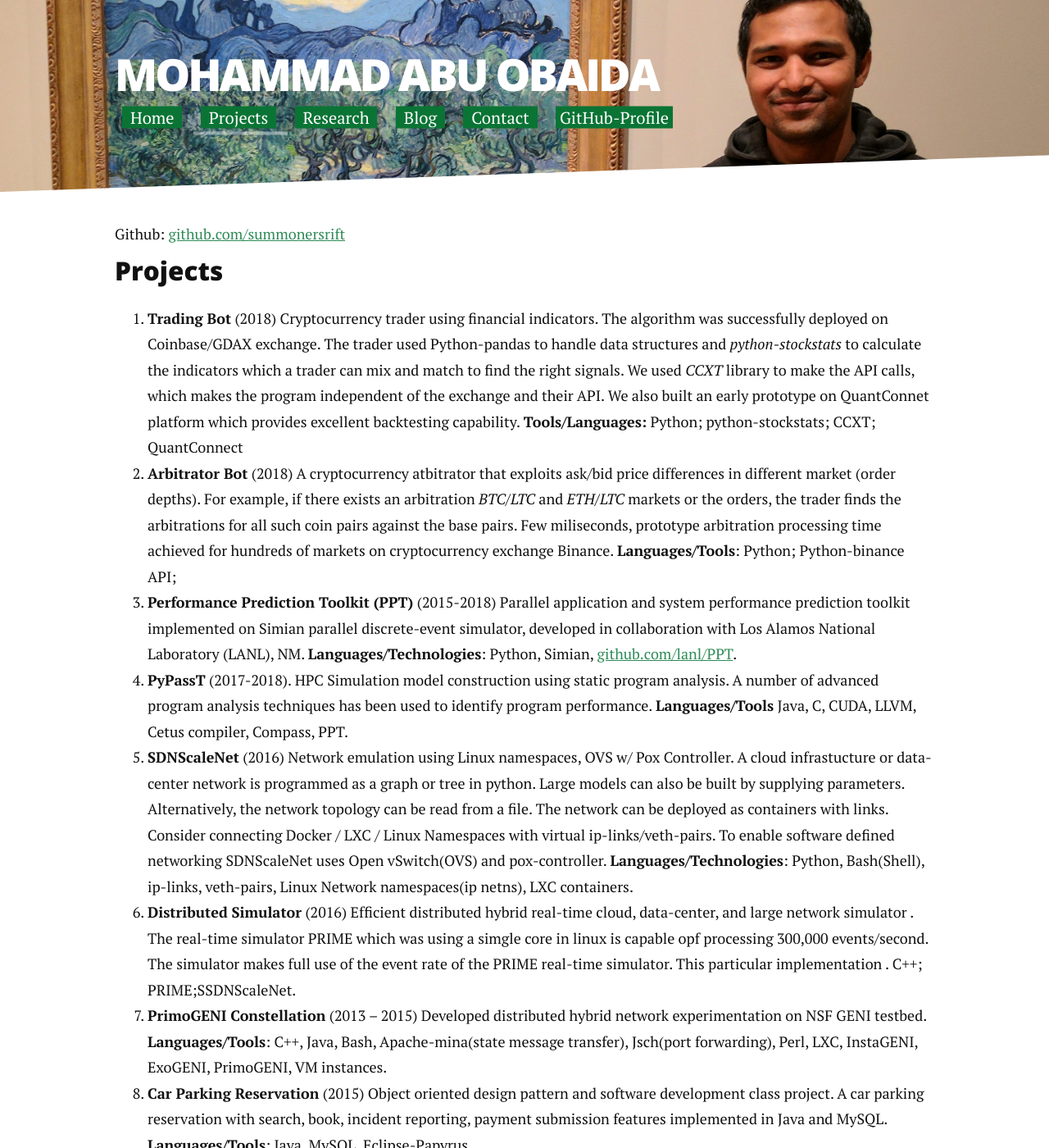
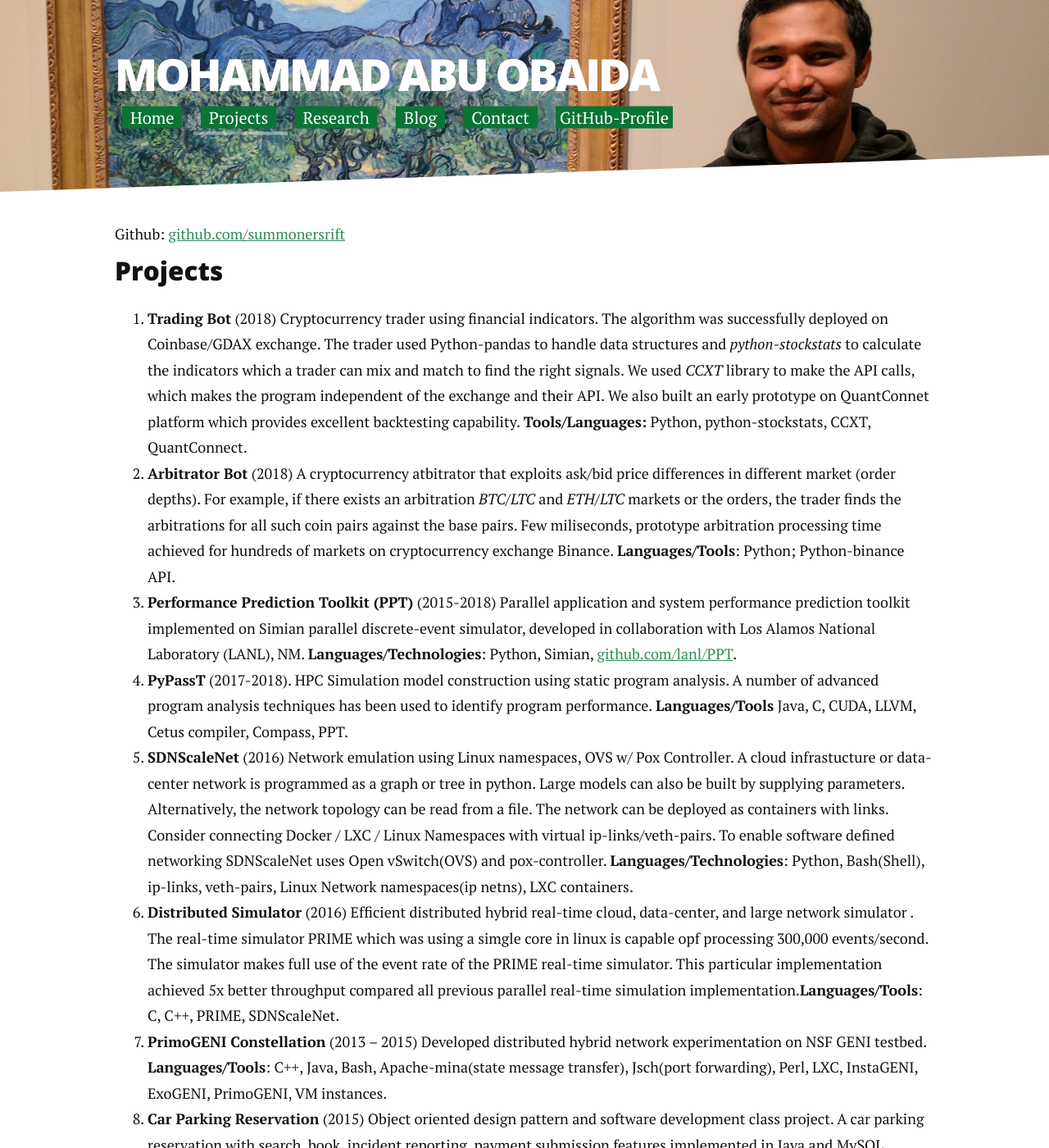
Before and after one commit to summonersRift/summonersrift.github.io, a Jekyll site: the page built from projects.md, in a window 1280 px wide and 1400 px high. Shown: the whole window at 82% size. Built offline with Jekyll 4.4.1, drawn with Linux system fonts in a browser that asks for light colours; nearby versions of some CDN libraries.

Commit message:
project update

```diff
--- a/projects.md
+++ b/projects.md
@@ -7,9 +7,9 @@ title: Projects | Obaida
 Github: <a href ="https://github.com/summonersrift">github.com/summonersrift</a>
 <h3>Projects</h3>
 <ol>
-  <li><b>Trading Bot</b> (2018) Cryptocurrency trader using financial indicators. The algorithm was successfully deployed on Coinbase/GDAX exchange. The trader used Python-pandas to handle data structures and <i>python-stockstats</i> to calculate the indicators which a trader can mix and match to find the right signals. We used <i>CCXT</i> library to make the API calls, which makes the program independent of the exchange and their API. We also built an early prototype on QuantConnet platform which provides excellent backtesting capability. <b>Tools/Languages:</b> Python; python-stockstats; CCXT; QuantConnect</li>
+  <li><b>Trading Bot</b> (2018) Cryptocurrency trader using financial indicators. The algorithm was successfully deployed on Coinbase/GDAX exchange. The trader used Python-pandas to handle data structures and <i>python-stockstats</i> to calculate the indicators which a trader can mix and match to find the right signals. We used <i>CCXT</i> library to make the API calls, which makes the program independent of the exchange and their API. We also built an early prototype on QuantConnet platform which provides excellent backtesting capability. <b>Tools/Languages:</b> Python, python-stockstats, CCXT, QuantConnect.</li>
 
-  <li><b>Arbitrator Bot</b> (2018) A cryptocurrency atbitrator that exploits ask/bid price differences in different market (order depths). For example, if there exists an arbitration <i>BTC/LTC</i> and <i>ETH/LTC</i> markets or the orders, the trader finds the arbitrations for all such coin pairs against the base pairs. Few miliseconds, prototype arbitration processing time achieved for hundreds of markets on cryptocurrency exchange Binance. <b>Languages/Tools</b>: Python; Python-binance API;</li>
+  <li><b>Arbitrator Bot</b> (2018) A cryptocurrency atbitrator that exploits ask/bid price differences in different market (order depths). For example, if there exists an arbitration <i>BTC/LTC</i> and <i>ETH/LTC</i> markets or the orders, the trader finds the arbitrations for all such coin pairs against the base pairs. Few miliseconds, prototype arbitration processing time achieved for hundreds of markets on cryptocurrency exchange Binance. <b>Languages/Tools</b>: Python; Python-binance API.</li>
 
   <li><b>Performance Prediction Toolkit (PPT)</b> (2015-2018)
          Parallel application and system performance prediction toolkit implemented on Simian parallel discrete-event simulator, developed in collaboration with Los Alamos National Laboratory (LANL), NM. <b>Languages/Technologies</b>: Python, Simian, <a href="https://github.com/lanl/PPT">github.com/lanl/PPT</a>.</li>
@@ -21,11 +21,11 @@ Github: <a href ="https://github.com/summonersrift">github.com/summonersrift</a>
          Network emulation using Linux namespaces, OVS w/ Pox Controller. A cloud infrastucture or data-center network is programmed as a graph or tree in python. Large models can also be built by supplying parameters. Alternatively, the network topology can be read from a file. The network can be deployed as containers with links. Consider connecting Docker / LXC / Linux Namespaces with virtual ip-links/veth-pairs. To enable software defined networking SDNScaleNet uses Open vSwitch(OVS) and pox-controller. <b>Languages/Technologies</b>: Python, Bash(Shell), ip-links, veth-pairs, Linux Network namespaces(ip netns), LXC containers.</li>
 
   <li><b>Distributed Simulator</b> (2016)
-         Efficient distributed hybrid real-time cloud, data-center, and large network simulator . The real-time simulator PRIME which was  using a simgle core in linux is capable opf processing 300,000 events/second. The simulator makes full use of the event rate of the PRIME real-time simulator. This particular implementation .  C++; PRIME;SSDNScaleNet.</li>
+         Efficient distributed hybrid real-time cloud, data-center, and large network simulator . The real-time simulator PRIME which was  using a simgle core in linux is capable opf processing 300,000 events/second. The simulator makes full use of the event rate of the PRIME real-time simulator. This particular implementation achieved 5x better throughput compared all previous parallel real-time simulation implementation.<b>Languages/Tools</b>: C, C++, PRIME, SDNScaleNet.</li>
 
   <li><b>PrimoGENI Constellation</b> (2013 – 2015) Developed distributed hybrid network experimentation on NSF GENI testbed. <b>Languages/Tools</b>: C++, Java, Bash, Apache-mina(state message transfer), Jsch(port forwarding), Perl, LXC, InstaGENI, ExoGENI, PrimoGENI, VM instances.</li>
 
-  <li><b>Car Parking Reservation</b> (2015) Object oriented design pattern and software development class project. A car parking reservation with search, book, incident reporting, payment submission features implemented in Java and MySQL. <b>Languages/Tools</b>: Java, MySQL, Eclipse-Papyrus. </li>
+  <li><b>Car Parking Reservation</b> (2015) Object oriented design pattern and software development class project. A car parking reservation with search, book, incident reporting, payment submission features implemented in Java and MySQL. <b>Languages/Tools</b>: Java, MySQL, Eclipse-Papyrus.</li>
   <li><b> RED/XCP</b> (2011):          Extensibly studied TCP variants (vegas, reno etc.) for congestion control algorithms in NS-2 and recommended the best variant to use for a certain network architecture with unique bandwidth-delay scenarios. The models for NS-2 simulator was written in Tcl and the GB of results or the traces were parsed in Perl.</li>
 </ol>
 </div>
```
